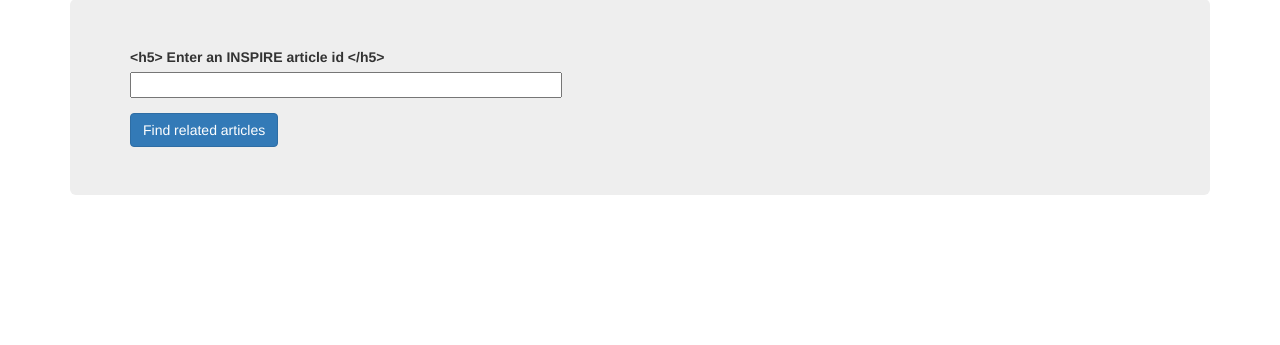
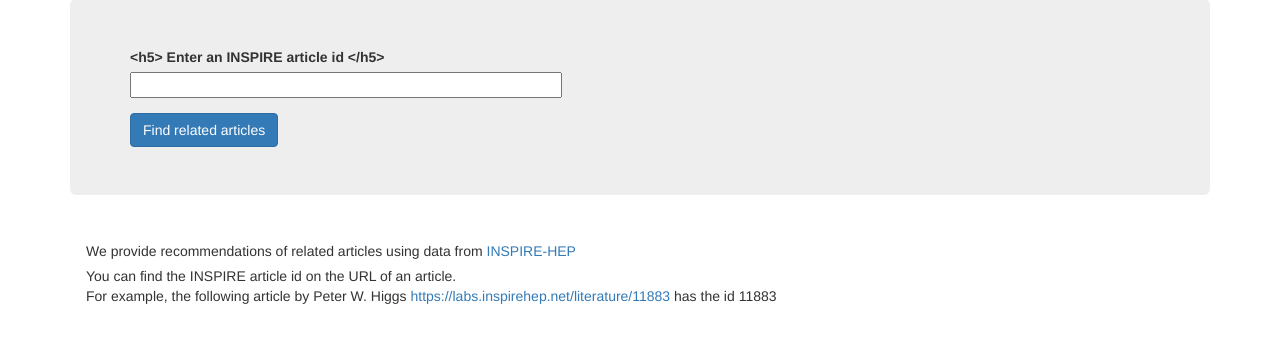
Before and after one commit to celis/hep_recommendations, a Flask app: page / in a window 1280 px wide. Shown: the part 129-474 px from the top of the page. Run offline with Flask 2, Linux system fonts and the light colour scheme; some libraries are stand-ins or nearby versions.

Commit message:
fixed #10

```diff
--- a/templates/index.html
+++ b/templates/index.html
@@ -72,6 +72,29 @@
     <!-- /.row -->
 
   </div>
+
+ {% if not recommendations %}
+  <div class="container">
+      <div class="alert alert-light" role="alert">
+          <p>
+              We provide recommendations of related articles using data from
+              <a href=https://labs.inspirehep.net>
+              INSPIRE-HEP
+           </a>
+          </p>
+
+          <p>
+          You can find the INSPIRE article id on the URL of an article. <br>
+              For example, the following article by Peter W. Higgs
+          <a href=https://labs.inspirehep.net/literature/11883>
+              https://labs.inspirehep.net/literature/11883
+           </a>
+              has the id 11883
+          </p>
+       </div>
+  </div>
+ {% endif %}
+
   <!-- /.container -->
 
   <!-- Footer -->
```
